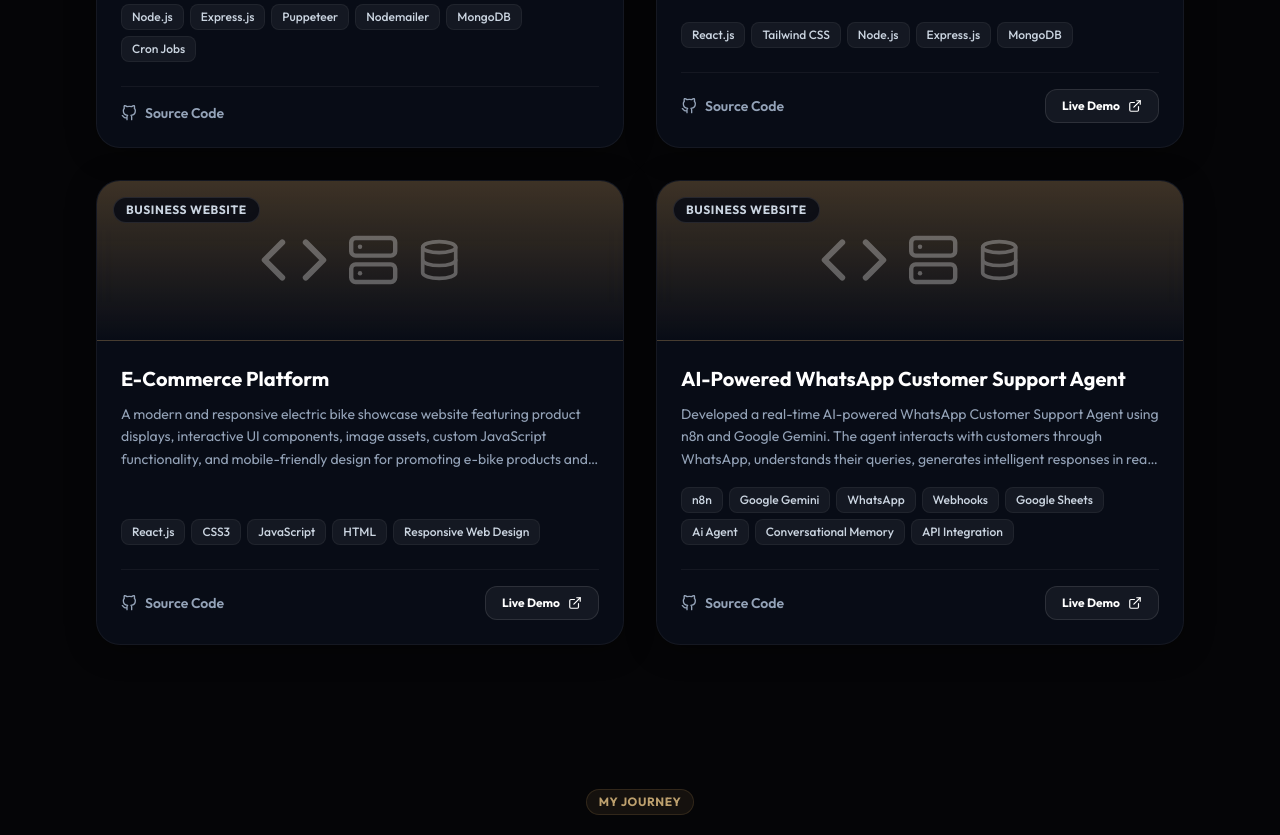
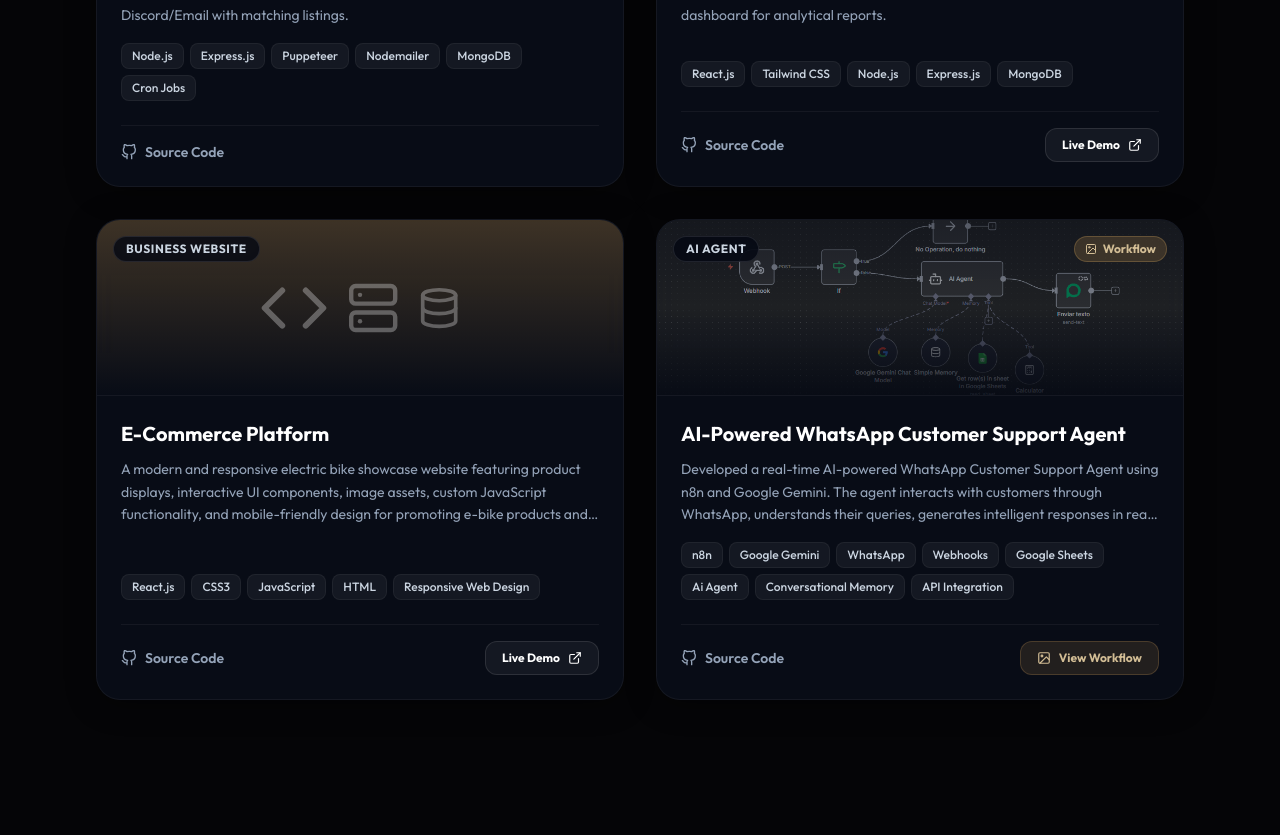
Before and after one commit to kalemahesh345/Portfollio, a React (Vite) app: page / in a window 1280 px wide. Shown: the part 5880-6715 px from the top of the page. Built offline with nearby package versions, Linux system fonts and the light colour scheme.

Commit message:
Update code

```diff
--- a/src/components/Projects.jsx
+++ b/src/components/Projects.jsx
@@ -1,5 +1,6 @@
-import { motion } from 'framer-motion';
-import { FiGithub, FiExternalLink, FiCode, FiServer, FiDatabase } from 'react-icons/fi';
+import { motion, AnimatePresence } from 'framer-motion';
+import { useState } from 'react';
+import { FiGithub, FiExternalLink, FiCode, FiServer, FiDatabase, FiX, FiZoomIn, FiImage } from 'react-icons/fi';
 import SectionTitle from './SectionTitle';
 
 const projectList = [
@@ -20,6 +21,7 @@ const projectList = [
     tags: ['n8n', 'Google Gemini AI', 'RSS Feeds', 'REST APIs', 'Telegram API', 'LinkedIn API', 'Workflow Automation'],
     github: 'https://github.com/kalemahesh345/N8N-Workflow/blob/main/telegram%20linkdin.json',
     demo: 'https://github.com/kalemahesh345/N8N-Workflow',
+    workflowImage: '/workflows/linkedin-telegram-workflow.png',
     gradient: 'from-accent-600/40 via-accent-700/10 to-transparent',
     borderColor: 'group-hover:border-accent-500/30',
     glowColor: 'rgba(166, 131, 78, 0.15)',
@@ -86,14 +88,103 @@ const projectList = [
     tags: ['n8n', 'Google Gemini', 'WhatsApp', 'Webhooks', 'Google Sheets', 'Ai Agent', 'Conversational Memory', 'API Integration'],
     github: 'https://github.com/kalemahesh345/N8N-Workflow/blob/main/Whatapp%20Agent.json',
     demo: 'http://localhost:5678/workflow/MxrrhOh9PcNqhz4y',
+    workflowImage: '/workflows/whatsapp-agent-workflow.png',
     gradient: 'from-accent-600/40 via-accent-700/10 to-transparent',
     borderColor: 'group-hover:border-accent-500/30',
     glowColor: 'rgba(166, 131, 78, 0.15)',
-    category: 'Business Website'
+    category: 'AI Agent'
   }
 ];
 
+// Check if demo URL is localhost (not publicly accessible)
+function isLocalhost(url) {
+  return url && (url.includes('localhost') || url.includes('127.0.0.1'));
+}
+
+// Lightbox Modal Component
+function WorkflowModal({ project, onClose }) {
+  return (
+    <AnimatePresence>
+      <motion.div
+        initial={{ opacity: 0 }}
+        animate={{ opacity: 1 }}
+        exit={{ opacity: 0 }}
+        onClick={onClose}
+        className="fixed inset-0 z-50 flex items-center justify-center p-4 md:p-8"
+        style={{ background: 'rgba(3, 7, 18, 0.92)', backdropFilter: 'blur(16px)' }}
+      >
+        <motion.div
+          initial={{ opacity: 0, scale: 0.85, y: 30 }}
+          animate={{ opacity: 1, scale: 1, y: 0 }}
+          exit={{ opacity: 0, scale: 0.9, y: 20 }}
+          transition={{ duration: 0.4, ease: [0.16, 1, 0.3, 1] }}
+          onClick={(e) => e.stopPropagation()}
+          className="relative w-full max-w-5xl rounded-3xl overflow-hidden border border-white/10 shadow-2xl"
+          style={{ background: 'rgba(10, 14, 26, 0.95)' }}
+        >
+          {/* Modal Header */}
+          <div className="flex items-center justify-between px-6 py-4 border-b border-white/10">
+            <div>
+              <span className="text-xs font-bold uppercase tracking-widest text-slate-400 mb-1 block">
+                N8N Workflow
+              </span>
+              <h3 className="text-lg font-bold text-white">{project.title}</h3>
+            </div>
+            <button
+              onClick={onClose}
+              className="flex items-center justify-center w-9 h-9 rounded-xl bg-white/5 hover:bg-white/10 border border-white/10 text-slate-400 hover:text-white transition-all duration-200"
+            >
+              <FiX className="w-4 h-4" />
+            </button>
+          </div>
+
+          {/* Workflow Image */}
+          <div className="relative bg-[#030712] flex items-center justify-center min-h-[300px] overflow-auto" style={{ maxHeight: '65vh' }}>
+            {project.workflowImage ? (
+              <img
+                src={project.workflowImage}
+                alt={`${project.title} workflow`}
+                className="w-full h-auto object-contain"
+              />
+            ) : (
+              <div className="flex flex-col items-center gap-3 py-20 text-slate-600">
+                <FiImage className="w-16 h-16" />
+                <p className="text-sm">Workflow image not added yet</p>
+              </div>
+            )}
+          </div>
+
+          {/* Modal Footer */}
+          <div className="flex items-center justify-between px-6 py-4 border-t border-white/5">
+            <a
+              href={project.github}
+              target="_blank"
+              rel="noopener noreferrer"
+              className="flex items-center gap-2 text-sm text-slate-400 hover:text-white transition-colors duration-200 font-semibold"
+            >
+              <FiGithub className="w-4 h-4" />
+              View JSON Workflow
+            </a>
+            <button
+              onClick={onClose}
+              className="px-4 py-2 text-xs font-bold text-slate-400 hover:text-white bg-white/5 hover:bg-white/10 rounded-xl border border-white/10 transition-all duration-200"
+            >
+              Close
+            </button>
+          </div>
+        </motion.div>
+      </motion.div>
+    </AnimatePresence>
+  );
+}
+
 export default function Projects() {
+  const [selectedProject, setSelectedProject] = useState(null);
+  const [imgErrors, setImgErrors] = useState({});
+
+  const handleImgError = (idx) => {
+    setImgErrors(prev => ({ ...prev, [idx]: true }));
+  };
   const containerVariants = {
     hidden: {},
     visible: {
@@ -117,6 +208,7 @@ export default function Projects() {
   };
 
   return (
+    <>
       <section id="projects" className="relative py-12 bg-transparent">
         {/* Background radial spotlight */}
         <div className="absolute top-[40%] right-[-10%] spotlight bg-primary-500/5 w-[500px] h-[500px]"></div>
@@ -153,20 +245,48 @@ export default function Projects() {
                   }}
                 />
 
-              {/* Decorative Tech Image Backdrop */}
-              <div className={`h-40 w-full relative bg-gradient-to-b ${project.gradient} border-b border-white/5 flex items-center justify-center overflow-hidden`}>
+                {/* Card Top Banner - Workflow Image OR Icon Backdrop */}
+                <div className="h-44 w-full relative border-b border-white/5 overflow-hidden flex items-center justify-center">
+                  {project.workflowImage && !imgErrors[idx] ? (
+                    <>
+                      <img
+                        src={project.workflowImage}
+                        alt={`${project.title} workflow`}
+                        onError={() => handleImgError(idx)}
+                        className="absolute inset-0 w-full h-full object-cover opacity-60 group-hover:opacity-80 group-hover:scale-105 transition-all duration-700"
+                      />
+                      <div className="absolute inset-0 bg-gradient-to-t from-[#030712]/80 via-transparent to-[#030712]/30" />
+                      <button
+                        onClick={() => setSelectedProject(project)}
+                        className="relative z-10 flex items-center gap-2 px-4 py-2 bg-black/50 backdrop-blur-md border border-white/20 text-white rounded-xl text-xs font-bold opacity-0 group-hover:opacity-100 transition-all duration-300 hover:bg-black/70"
+                      >
+                        <FiZoomIn className="w-3.5 h-3.5" />
+                        View Workflow
+                      </button>
+                    </>
+                  ) : (
+                    <div className={`absolute inset-0 bg-gradient-to-b ${project.gradient}`}>
                       <div className="absolute inset-0 bg-grid-pattern opacity-10"></div>
-                {/* Simulated mockup overlay elements */}
-                <div className="flex gap-4 items-center scale-110 opacity-30 group-hover:opacity-50 group-hover:scale-125 transition-all duration-500">
+                      <div className="flex gap-4 items-center h-full justify-center scale-110 opacity-30 group-hover:opacity-50 group-hover:scale-125 transition-all duration-500">
                         <FiCode className="w-16 h-16 text-white" />
                         <FiServer className="w-12 h-12 text-white" />
                         <FiDatabase className="w-10 h-10 text-white" />
                       </div>
+                    </div>
+                  )}
 
-                {/* Floating Tag */}
-                <span className="absolute top-4 left-4 px-3 py-1 bg-[#030712]/80 backdrop-blur-md border border-white/10 text-slate-300 rounded-full text-xs font-bold uppercase tracking-wider">
+                  {/* Floating Category Tag */}
+                  <span className="absolute top-4 left-4 z-10 px-3 py-1 bg-[#030712]/80 backdrop-blur-md border border-white/10 text-slate-300 rounded-full text-xs font-bold uppercase tracking-wider">
                     {project.category}
                   </span>
+
+                  {/* Workflow badge */}
+                  {project.workflowImage && (
+                    <span className="absolute top-4 right-4 z-10 px-2.5 py-1 bg-accent-600/30 backdrop-blur-md border border-accent-500/40 text-accent-300 rounded-full text-xs font-bold flex items-center gap-1.5">
+                      <FiImage className="w-3 h-3" />
+                      Workflow
+                    </span>
+                  )}
                 </div>
 
                 {/* Card Details */}
@@ -208,7 +328,18 @@ export default function Projects() {
                         Source Code
                       </a>
 
-                    {project.demo && (
+                      <div className="flex items-center gap-2">
+                        {project.workflowImage && (
+                          <button
+                            onClick={() => setSelectedProject(project)}
+                            className="flex items-center gap-2 px-4 py-2 bg-accent-600/20 hover:bg-accent-600/30 text-accent-300 rounded-xl border border-accent-500/30 hover:border-accent-500/50 transition-all duration-300 text-xs font-bold"
+                          >
+                            <FiImage className="w-3.5 h-3.5" />
+                            View Workflow
+                          </button>
+                        )}
+
+                        {project.demo && !isLocalhost(project.demo) && (
                           <a
                             href={project.demo}
                             target="_blank"
@@ -222,10 +353,20 @@ export default function Projects() {
                       </div>
                     </div>
                   </div>
+                </div>
               </motion.div>
             ))}
           </motion.div>
         </div>
       </section>
+
+      {/* Workflow Lightbox Modal */}
+      {selectedProject && (
+        <WorkflowModal
+          project={selectedProject}
+          onClose={() => setSelectedProject(null)}
+        />
+      )}
+    </>
   );
 }
```
Also changed, not shown: public/workflows/whatsapp-agent-workflow.png (added), src/assets/WhatsApp Agent.png (added). Lines whose indentation alone changed are shown as unchanged.
